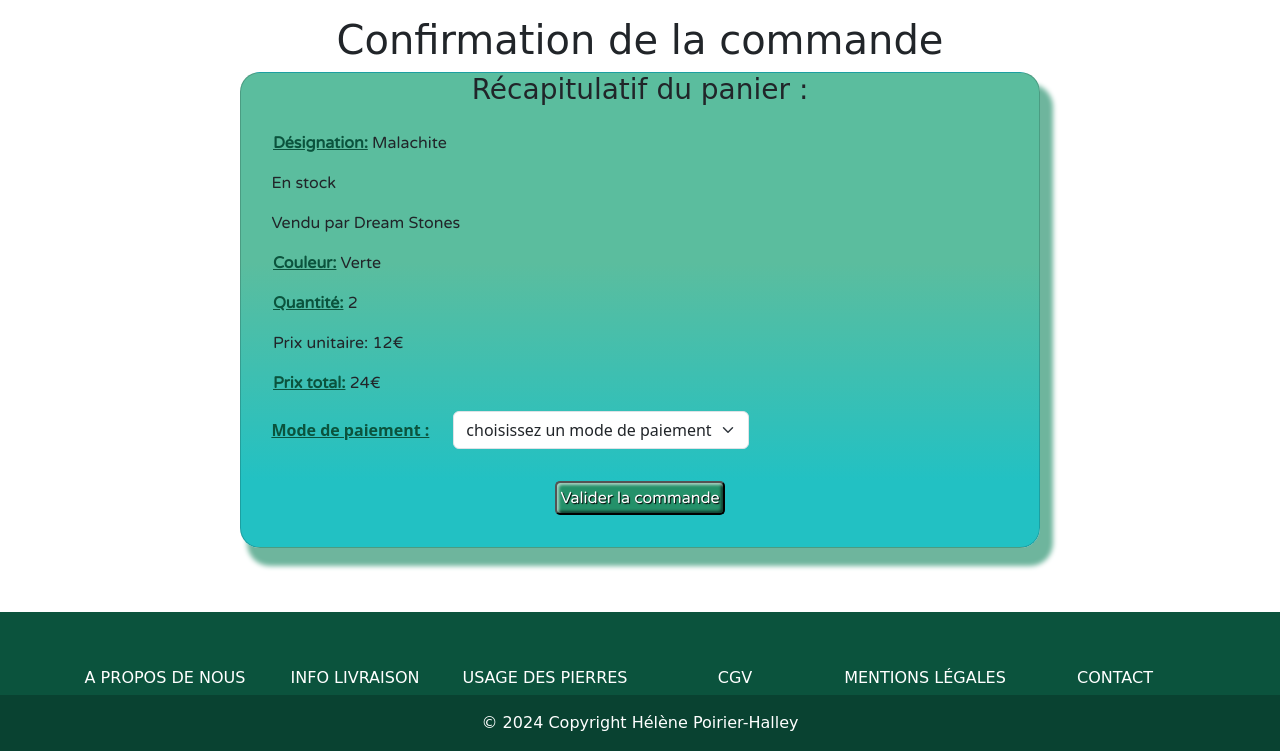
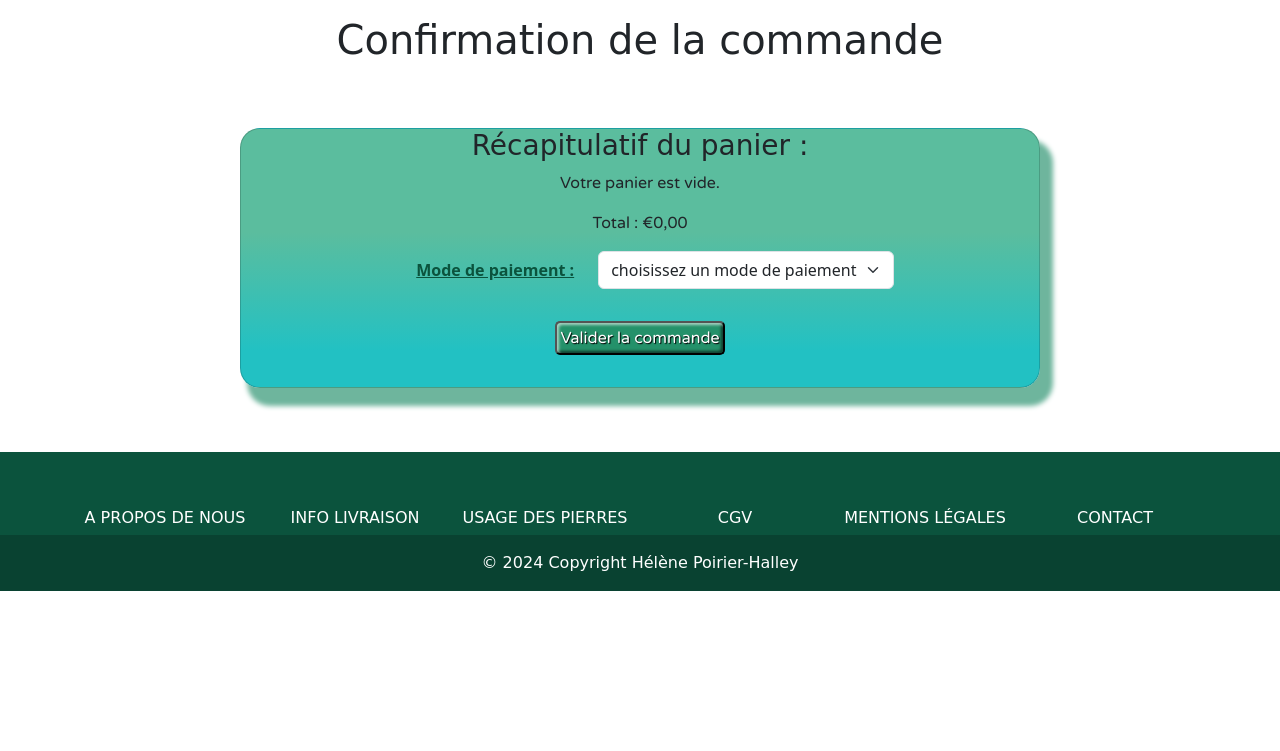
Before and after one commit to LN27100/dream_stones_web, a Symfony app: template templates/orders/confirmOrder.html.twig in a window 1280 px wide. Shown: the part 94-845 px from the top of the page. After the commit the page ends 685 px from the top, so only its background shows below. Run offline with Twig, Linux system fonts and the light colour scheme; the template is opened without the code that fills it, so the values that code supplies are empty; some libraries are stand-ins or nearby versions; some web fonts are replaced.

Commit message:
récupération panier page confirmation

```diff
--- a/templates/orders/confirmOrder.html.twig
+++ b/templates/orders/confirmOrder.html.twig
@@ -16,56 +16,28 @@
         {% include 'includes/header.php' %}
     </header>
 
- <div class="offcanvas offcanvas-start" tabindex="-1" id="offcanvasExample" aria-labelledby="offcanvasExampleLabel">
-        <div class="offcanvas-header">
-            <h5 class="offcanvas-title text-light" id="offcanvasExampleLabel">Votre panier</h5>
-            <button type="button" class="btn-close" data-bs-dismiss="offcanvas" aria-label="Close"></button>
-        </div>
-        <!-- PANIER COTE -->
-        <div id="cart">
-            <div class="product border border-light d-flex" data-id="1">
-                <div class="offcanvas-body">
-                    <div>
-                        <div class="row">
-                            <div class="col-md-6">
-                                <div id="cartItems"></div>
-                                <p class="text-light">Total : €<span id="cartTotal">0.00</span></p>
-                            </div>
-                        </div>
-                    </div>
-                <form id="orderForm" action="{{ path('confirm_order') }}" method="post">
-                    <input type="hidden" name="action" value="view_order">
-                    <input type="hidden" name="product_ids" id="productIds">
-                    <button type="submit" class="btn2">Commander</button>
-                </form>
-                </div>
-            </div>
-        </div>
-    </div>
-
+    <div class="container">
         <h1>Confirmation de la commande</h1>
 
         <div class="card text-center">
+            <h3>Récapitulatif du panier :</h3>
+            <div id="cartItems">
+                {% if cartItems is empty %}
+                    <p>Votre panier est vide.</p>
+                {% else %}
+                    {% for item in cartItems %}
+                        <div class="product">
+                            <p>{{ item.name }} - Prix unitaire: €{{ item.price|number_format(2, ',', '.') }} - Quantité: {{ item.quantity }} - Total: €{{ item.total|number_format(2, ',', '.') }}</p>
+                        </div>
+                    {% endfor %}
+                {% endif %}
+            </div>
+            <p>Total : €{{ cartTotal|number_format(2, ',', '.') }}</p>
 
-   <h3>Récapitulatif du panier :</h3>
+            <form action="{{ path('confirm_order') }}" method="post">
+                <input type="hidden" name="action" value="confirm_order">
+                <!-- Ajoutez d'autres champs de formulaire si nécessaire -->
 
-    <ul>
-        {% for item in cartItems %}
-            <li>{{ item.name }} - Quantité: {{ item.quantity }} - Prix: €{{ item.total|number_format(2, ',', '.') }}</li>
-        {% endfor %}
-    </ul>
-
-    <form action="{{ path('success_order') }}" method="post">
-        <div>
-<p class="canvas1"><span class="canvas">Désignation:</span> Malachite </p>
-<p class="canvas2">En stock</p>
-<p class="canvas2">Vendu par Dream Stones</p>
-<p class="canvas1"><span class="canvas">Couleur:</span> Verte</p>
-<p class="canvas1"><span class="canvas">Quantité:</span> 2</p>
-<p class="canvas1"><span class="canvas1">Prix unitaire:</span> 12€ </p>
-<p class="canvas1"><span class="canvas">Prix total:</span> 24€ </p>
-
-        </div>
                 <div class="row align-items-center">
                     <div class="col-auto">
                         <label for="paymentMethod" class="label">Mode de paiement :</label>
@@ -83,12 +55,13 @@
                 </div>
             </form>
         </div>
+    </div>
+
     <footer>
         {% include 'includes/footer.php' %}
     </footer>
 
     <script src="{{ asset('assets/js/script.js') }}"></script>
-
     <script src="https://cdn.jsdelivr.net/npm/bootstrap@5.3.2/dist/js/bootstrap.bundle.min.js"></script>
 </body>
 
```
Also changed, not shown: src/Controller/ConfirmOrderController.php (+16 -2 lines), public/assets/styles/app.css. Lines whose indentation alone changed are shown as unchanged.
